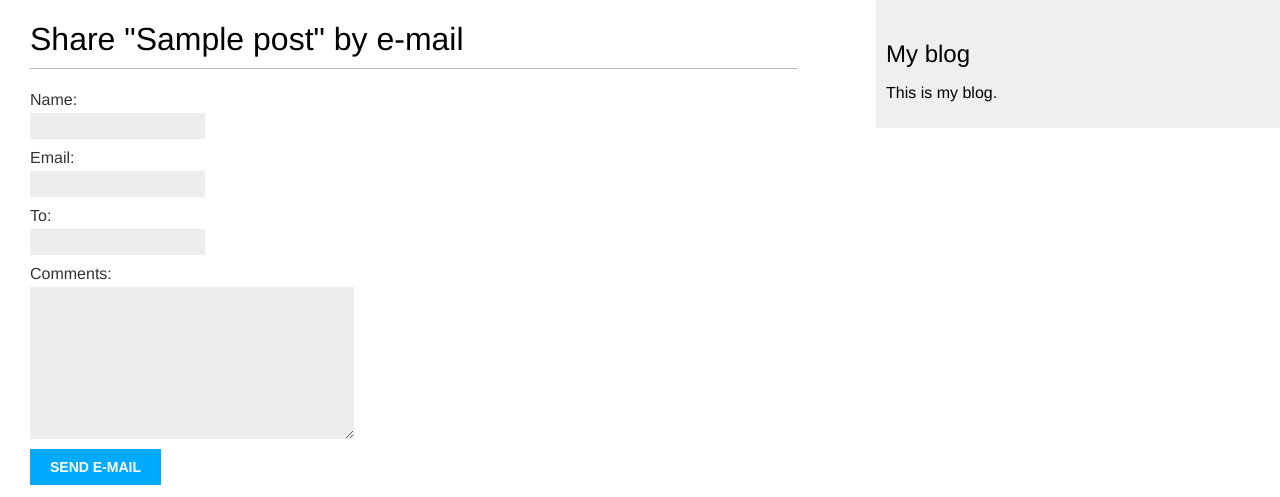
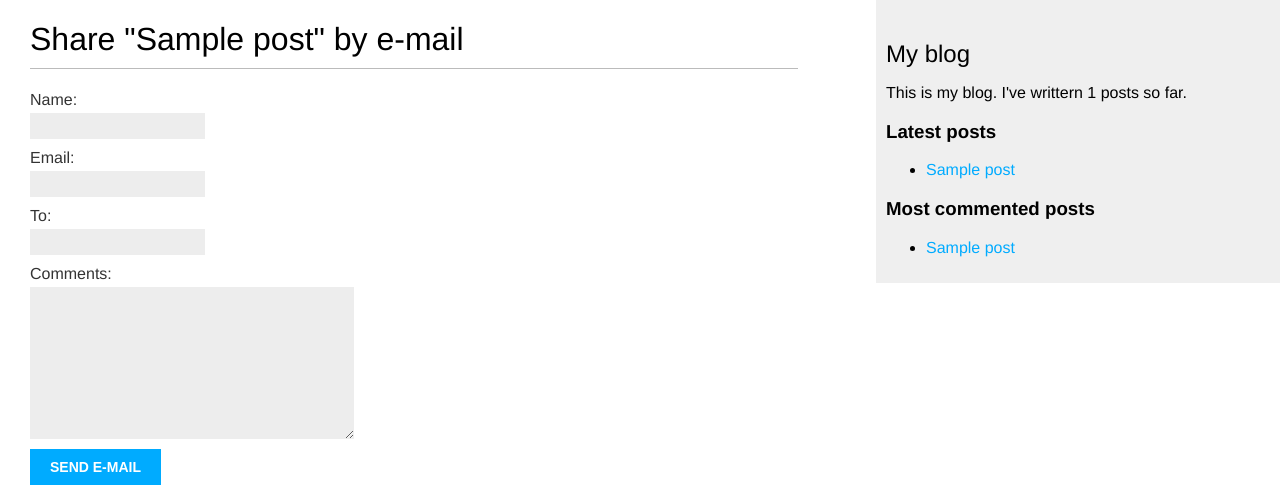
Before and after one commit to luyang93/Django-3-by-Example, a Django app: page /blog/1/share/ in a window 1280 px wide. Shown: the top 497 px of the page. Run offline with Django 3.2, Linux system fonts and the light colour scheme; tables that the repository leaves empty hold one stand-in row (values such as "Sample post").

Commit message:
custom template tags

```diff
--- a/Chapter01/mysite/blog/templates/blog/base.html
+++ b/Chapter01/mysite/blog/templates/blog/base.html
@@ -1,3 +1,4 @@
+{% load blog_tags %}
 {% load static %}
 <!DOCTYPE html>
 <html lang="en">
@@ -17,8 +18,25 @@
         My blog
     </h2>
     <p>
-        This is my blog.
+        This is my blog. I've writtern {% total_posts %} posts so far.
     </p>
+    <h3>
+        Latest posts
+    </h3>
+    {% show_latest_posts 3 %}
+    <h3>
+        Most commented posts
+    </h3>
+    {% get_most_commented_posts as most_commented_posts %}
+    <ul>
+        {% for post in most_commented_posts %}
+            <li>
+                <a href="{{ post.get_absoluter_url }}">
+                    {{ post.title }}
+                </a>
+            </li>
+        {% endfor %}
+    </ul>
 </div>
 </body>
 </html>
--- /dev/null
+++ b/Chapter01/mysite/blog/templates/blog/post/latest_posts.html
@@ -0,0 +1,9 @@
+<ul>
+    {% for post in latest_posts %}
+        <li>
+            <a href="{{ post.get_absolute_url }}">
+                {{ post.title }}
+            </a>
+        </li>
+    {% endfor %}
+</ul>
--- /dev/null
+++ b/Chapter01/mysite/blog/templatetags/__init__.py
@@ -0,0 +1 @@
+# -*- coding: utf-8 -*-
--- /dev/null
+++ b/Chapter01/mysite/blog/templatetags/blog_tags.py
@@ -0,0 +1,23 @@
+# -*- coding: utf-8 -*-
+from django import template
+from django.db.models import Count
+
+from ..models import Post
+
+register = template.Library()
+
+
+@register.simple_tag
+def total_posts():
+    return Post.published.count()
+
+
+@register.inclusion_tag('blog/post/latest_posts.html')
+def show_latest_posts(count=5):
+    latest_posts = Post.published.order_by('-publish')[:count]
+    return {'latest_posts': latest_posts}
+
+
+@register.simple_tag
+def get_most_commented_posts(count=5):
+    return Post.published.annotate(total_comments=Count('comments')).order_by('-total_comments')[:count]
```
Also changed, not shown: 1 other file.
